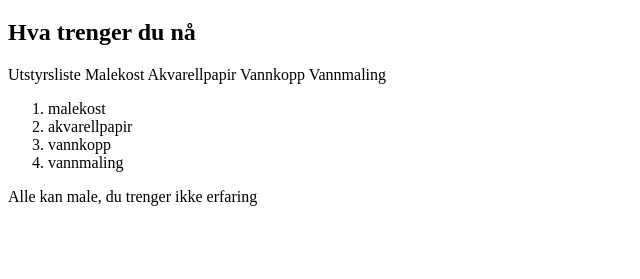
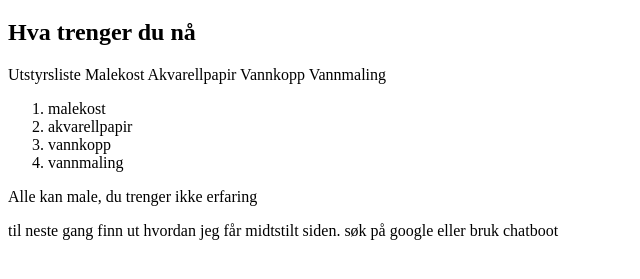
Before and after one commit to Talitha76/Nybegynnerkurs-html-kurs, a website: page index.html in a window 1280 px wide. Shown: the part 61-340 px from the top of the page, without its empty margins (0-640 px from the left). Drawn offline with Linux system fonts and the light colour scheme.

Commit message:
Lagt til oppgave til neste uke

```diff
--- a/index.html
+++ b/index.html
@@ -20,6 +20,7 @@
       <li>vannmaling</li>
     </ol>
     <p>Alle kan male, du trenger ikke erfaring</p>
+    <p>til neste gang finn ut hvordan jeg får midtstilt siden. søk på google eller bruk chatboot</p>
 
   </body>
 </html>
```
